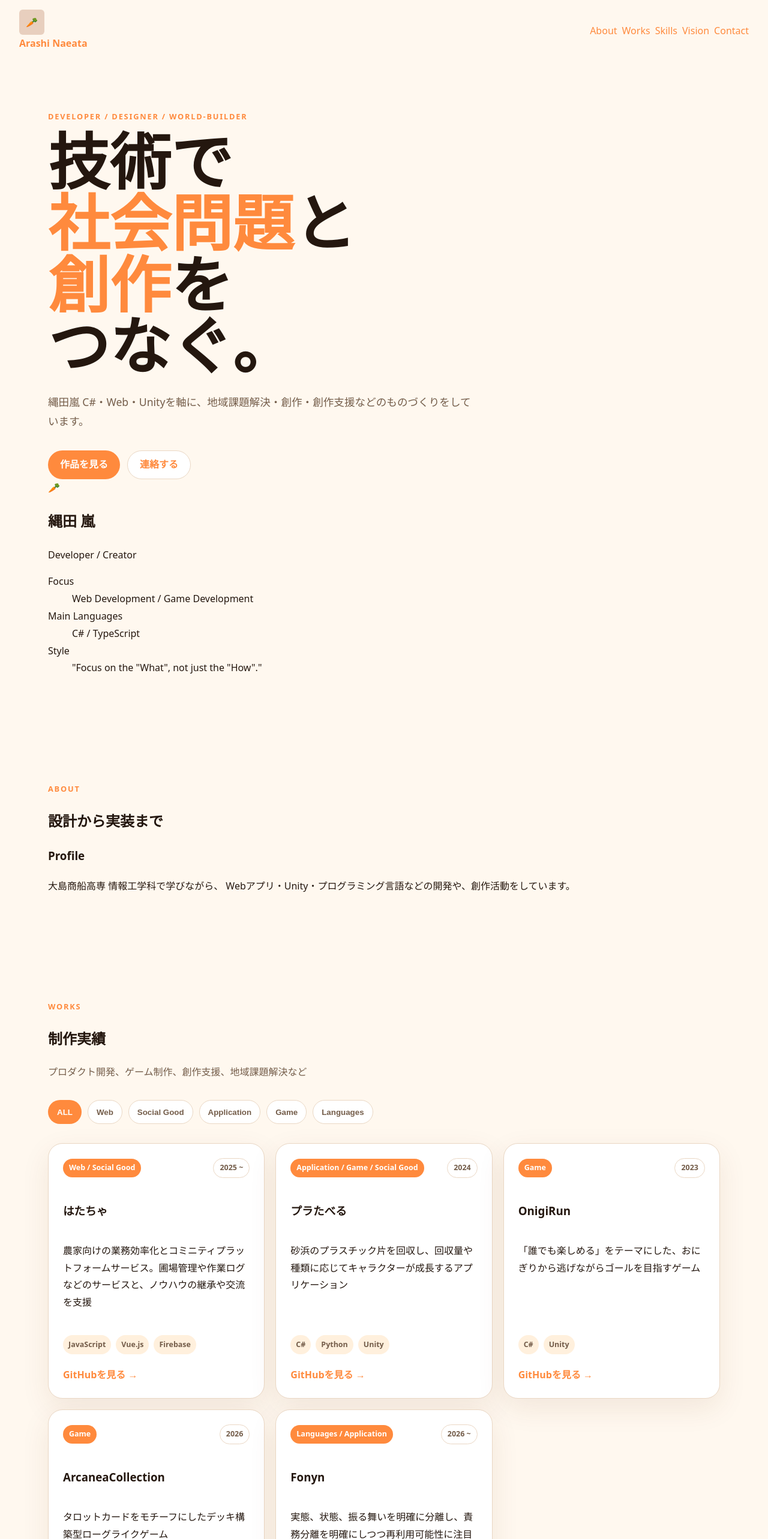
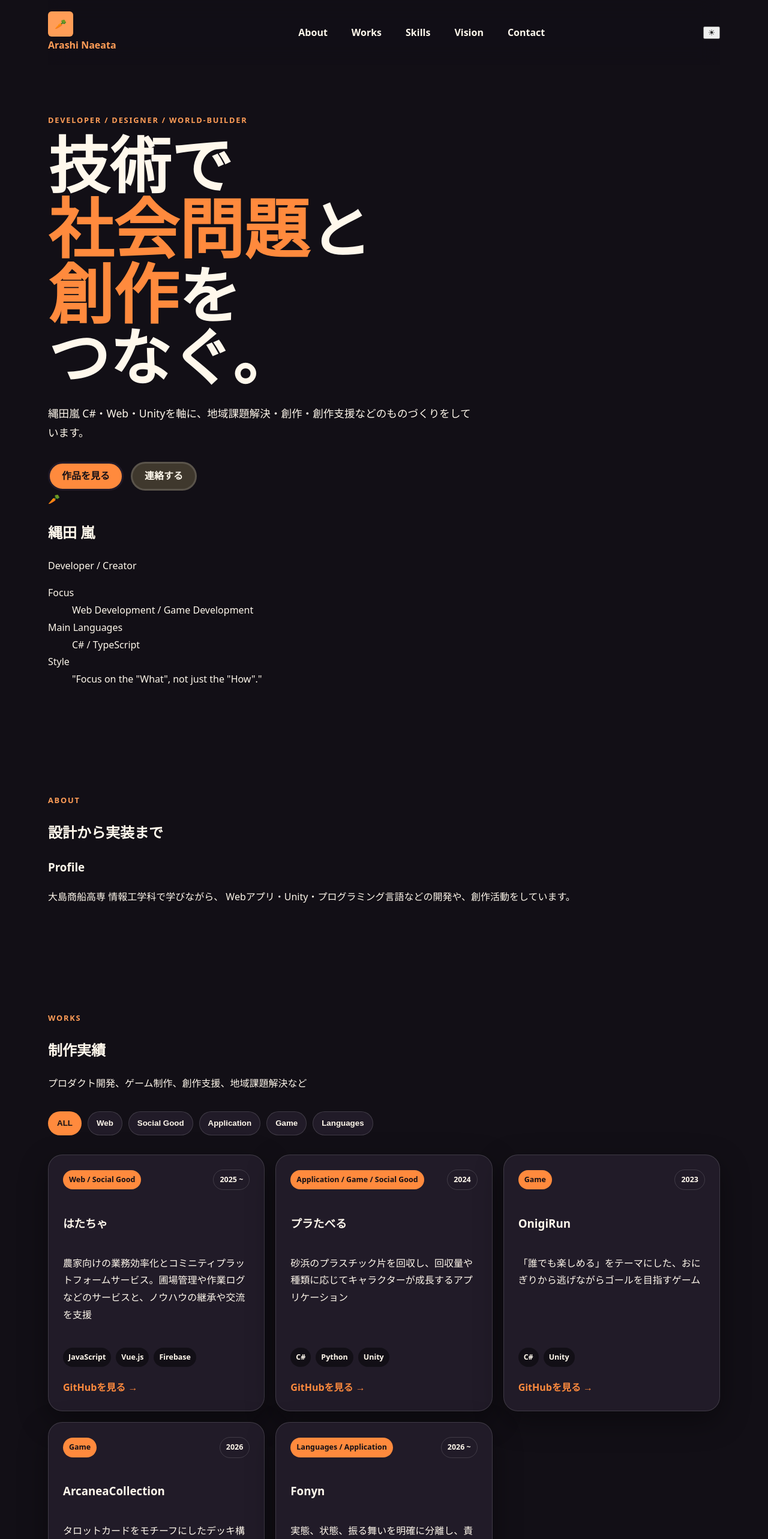
Before and after one commit to Karotte3500500/my-portfolio, a React (Vite) app: page / in a window 1280 px wide. Shown: the top 2566 px of the page at 60% size. Built offline with nearby package versions, Linux system fonts and the light colour scheme.

Commit message:
Implement dark theme

```diff
--- a/src/App.tsx
+++ b/src/App.tsx
@@ -1,19 +1,26 @@
-import Header from './components/Header';
-import Hero from './components/Hero';
-import About from './components/About';
-import Works from './components/Works';
-import Skills from './components/Vision';
-import Vision from './components/Vision';
-import Contact from './components/Contact';
-import Footer from './components/Footer';
+import Header from "./components/Header";
+import Hero from "./components/Hero";
+import About from "./components/About";
+import Works from "./components/Works";
+import Skills from "./components/Vision";
+import Vision from "./components/Vision";
+import Contact from "./components/Contact";
+import Footer from "./components/Footer";
 
-import './App.css'
+import { useState, useEffect } from "react";
+import "./App.css"
 
 function App(): React.JSX.Element {
+  const [isLightMode, setIsLightMode] = useState<boolean>(
+    () => localStorage.getItem("lightMode") === "true"
+  );
 
+  useEffect(() => {
+    localStorage.setItem("theme", isLightMode ? "light" : "dark");
+  }, [isLightMode]);
   return (
-    <>
-      <Header/>
+    <div className={`app ${isLightMode ? "" : "dark"}`}>
+      <Header isLightMode={isLightMode} setIsLightMode={setIsLightMode} />
 
       <main>
         <Hero/>
@@ -25,7 +32,7 @@ function App(): React.JSX.Element {
       </main>
 
       <Footer/>
-    </>
+    </div>
   )
 }
 
--- a/src/components/Contact.css
+++ b/src/components/Contact.css
@@ -11,10 +11,10 @@
 	margin-top: 32px;
 	padding: 24px;
 
-	border: 1px solid #ead7c4;
+	border: 1px solid var(--line);
 	border-radius: 24px;
-	background: white;
-	box-shadow: 0px 16px 48px rgba(103, 55, 25, 0.08);
+	background: var(--card);
+	box-shadow: 0px 16px 48px var(--shadow);
 }
 
 
@@ -36,7 +36,7 @@
 	grid-column: 1 / -1;
 	font-size: 0.8rem;
 	min-height: 1.5em;
-	color: #ff8e3d;
+	color: var(--accent);
 	font-weight: 800;
 }
 
--- a/src/components/Header.css
+++ b/src/components/Header.css
@@ -1,4 +1,4 @@
-.site-header{
+.site-header {
     position: sticky;
     top: 0;
     z-index: 10;
@@ -6,12 +6,13 @@
     display: flex;
     justify-content: space-between;
     align-items: center;
+    gap: 16px;
 
-    width: 100%;
+    width: min(1120px, calc(100% - 32px));
     margin: 0 auto;
-    padding: 16px 32px;
+    padding: 16px 0;
 
-    background: rgba(255, 248, 239, 0.8);
+    background: color-mix(in srgb, var(--bg) 82%, transparent);
     backdrop-filter: blur(16px);
 }
 
@@ -29,15 +30,20 @@
     height: 42px;
     border-radius: 14%;
 
-    background: #e8cfbe;
-    color: white;
+    background: var(--accent);
+    color: var(--bg);
 }
 
-.nav-menu{
-    display: flex;
-    gap: 8px;
+.nav-menu a {
+  display: inline-block;
+  padding: 8px 12px;
+  border-radius: 999px;
 
-    margin: 0;
-    padding: 0;
-    list-style: none;
+  color: var(--muted);
+  font-weight: 700;
 }
+
+.nav-menu a:hover {
+  background: var(--bg-soft);
+  color: var(--text);
+}
--- a/src/components/Header.tsx
+++ b/src/components/Header.tsx
@@ -1,6 +1,11 @@
 import "./Header.css";
 
-export default function Header(): React.JSX.Element{
+type HeaderProps = {
+    isLightMode: boolean;
+    setIsLightMode: (value: boolean) => void;
+};
+
+export default function Header({ isLightMode, setIsLightMode }: HeaderProps): React.JSX.Element{
     return(
         <header className="site-header">
             <a className="logo" href="#top">
@@ -17,6 +22,13 @@ export default function Header(): React.JSX.Element{
                     <li><a href="#contact">Contact</a></li>
                 </ul>
             </nav>
+
+            <button
+                className="theme-toggle"
+                onClick={() => setIsLightMode(!isLightMode)}
+            >
+                {isLightMode ? "☽" : "☀"}
+            </button>
         </header>
     );
 }
--- a/src/components/Hero.css
+++ b/src/components/Hero.css
@@ -16,11 +16,13 @@
 
 .gradient-text {
   color: #ff8a3d;
+  font-size: clamp(3.7rem, 8.5vw, 7.3rem);
   animation: blinkAndStop 2.2s step-end 1 forwards;
 }
 
 .gradient-text2 {
   color: #ff8a3d;
+  font-size: clamp(3.7rem, 8.5vw, 7.3rem);
   animation: blinkAndStop 2.7s step-end 1 forwards;
 }
 
@@ -35,7 +37,7 @@
 .hero-lead {
   max-width: 720px;
   margin-top: 28px;
-  color: #745d4a;
+  color: var(--lead);
   font-size: 1.1rem;
 }
 
@@ -43,28 +45,6 @@
   display: flex;
   gap: 12px;
   margin-top: 32px;
-}
-
-.button {
-  display: inline-flex;
-  align-items: center;
-  justify-content: center;
-
-  min-height: 48px;
-  padding: 0 20px;
-  border-radius: 999px;
-
-  font-weight: 800;
-}
-
-.button.primary {
-  background: #ff8a3d;
-  color: white;
-}
-
-.button.ghost {
-  border: 1px solid #ead7c4;
-  background: white;
 }
 
 @media (max-width: 800px) {
@@ -87,10 +67,6 @@
     flex-direction: column;
   }
 
-  .button {
-    width: 100%;
-  }
-
   .hero-card {
     max-width: 420px;
   }
@@ -99,41 +75,41 @@
 @keyframes blinkAndStop {
   0% {color: #ff8a3d;}
 
-  0.5% {color: #4b3a26; font-size: clamp(4.2rem, 9vw, 7.8rem);}
+  0.5% {color: var(--text); font-size: clamp(4.2rem, 9vw, 7.8rem);}
   1% {color: #57f413; font-size: clamp(3.2rem, 8vw, 6.8rem);}
 
-  1.5% {color: #4b3a26; font-size: clamp(3.2rem, 8vw, 6.8rem);}
+  1.5% {color: var(--text); font-size: clamp(3.2rem, 8vw, 6.8rem);}
   2% {color: #edaa1b; font-size: clamp(1.2rem, 5vw, 4.8rem);}
 
-  4% {color: #282422; font-size: clamp(3.2rem, 8vw, 6.8rem);}
+  4% {color: var(--text); font-size: clamp(3.2rem, 8vw, 6.8rem);}
   8% {color: #ff8a3d; font-size: clamp(3.2rem, 8vw, 6.8rem);}
 
-  12% {color: #4b3a26; font-size: clamp(6.2rem, 11vw, 10.8rem);}
+  12% {color: var(--text); font-size: clamp(6.2rem, 11vw, 10.8rem);}
   16% {color: #009c53; font-size: clamp(3.2rem, 8vw, 6.8rem);}
 
-  30% {color: #4b3a26; font-size: clamp(4.2rem, 9vw, 7.8rem);}
+  30% {color: var(--text); font-size: clamp(4.2rem, 9vw, 7.8rem);}
   40% {color: #ff8a3d; font-size: clamp(3.2rem, 8vw, 6.8rem);}
 
-  80% {color: #4b3a26; font-size: clamp(4.2rem, 9vw, 7.8rem);}
+  80% {color: var(--text); font-size: clamp(4.2rem, 9vw, 7.8rem);}
 }
 
 @keyframes blinkAndStop1 {
   0% {color: #745d4a;}
 
-  0.5% {color: #4b3a26; font-size: 20px;}
+  0.5% {color: var(--text); font-size: 20px;}
   1% {color: #f4c313; font-size: 10px;}
 
-  1.5% {color: #4b3a26; font-size: 60px;}
+  1.5% {color: var(--text); font-size: 60px;}
   2% {color: #edaa1b; font-size: 30px;}
 
-  4% {color: #282422; font-size: 20px;}
+  4% {color: var(--text); font-size: 20px;}
   8% {color: #23e340; font-size: 40px;}
 
-  12% {color: #4b3a26; font-size: 50px;}
+  12% {color: var(--text); font-size: 50px;}
   16% {color: #149da7; font-size: 20px;}
 
-  30% {color: #4b3a26; font-size: 50px;}
+  30% {color: var(--text); font-size: 50px;}
   40% {color: #ff8a3d; font-size: 50px;}
 
-  80% {color: #875a27; font-size: 10px;}
+  80% {color: var(--text); font-size: 10px;}
 }
--- a/src/components/Works.css
+++ b/src/components/Works.css
@@ -3,7 +3,7 @@
 }
 
 .section-heading p:not(.eyebrow){
-	color: #745d4a;
+	color: var(--lead);
 }
 
 .works-grid {
@@ -20,17 +20,17 @@
 	min-height: 360px;
 	padding: 24px;
 
-	border: 1px solid #ead7c4;
+	border: 1px solid var(--line);
 	border-radius: 24px;
-	background: white;
+	background: var(--card);
 
-	box-shadow: 0px 16px 48px rgba(108, 55, 25, 0.09);
+	box-shadow: 0px 16px 48px var(--shadow);
 	transition: transform 0.2s ease, box-shadow 0.2s ease;
 }
 
 .work-card:hover {
 	transform: translateY(-6px);
-	box-shadow: 0px 24px 64px rgba(103, 55, 25, 0.14);
+	box-shadow: 0px 24px 64px var(--shadow);
 }
 
 .work-card-top {
@@ -47,7 +47,7 @@
 	align-items: center;
 
 	min-height: 28px;
-	padding: 4px 10px;
+	padding: 5px 10px;
 	border-radius: 999px;
 
 	font-size: 0.78rem;
@@ -56,12 +56,12 @@
 
 .tag {
 	background: #ff8a3d;
-	color: white;
+	color: var(--bg);
 }
 
 .year {
-  border: 1px solid #ead7c4;
-  color: #745d4a;
+  border: 1px solid var(--line);
+  color: var(--lead);
 }
 
 .tech-list {
@@ -78,8 +78,8 @@
   padding: 5px 9px;
   border-radius: 999px;
 
-  background: #fff0dd;
-  color: #745d4a;
+  background: var(--bg);
+  color: var(--text);
 
   font-size: 0.78rem;
   font-weight: 700;
@@ -106,11 +106,11 @@
   min-height: 40px;
   padding: 0 14px;
 
-  border: 1px solid #ead7c4;
+  border: 1px solid var(--line);
   border-radius: 999px;
 
-  background: white;
-  color: #745d4a;
+  background: var(--card);
+  color: var(--lead);
 
   font-weight: 800;
   cursor: pointer;
@@ -125,7 +125,7 @@
 .filter-btn.active {
   border-color: transparent;
   background: #ff8a3d;
-  color: white;
+  color: var(--bg);
 }
 
 @media (max-width: 960px) {
--- a/src/index.css
+++ b/src/index.css
@@ -1,3 +1,35 @@
+.app {
+  --bg: #fff8ef;
+  --bg-soft: #fff0dd;
+  --text: #24170f;
+  --card: #ffffff;
+  --line: #ead7c4;
+  --lead: #745d4a;
+  --accent: #ff8a3d;
+  --btn-g: #f4e9d7;
+  --shadow: rgba(103, 55, 25, 0.14);
+
+  min-height: 100vh;
+  background: var(--bg);
+  color: var(--text);
+
+  transition: background 0.2s ease, color 0.2s ease;
+}
+
+.app.dark {
+  --bg: #120f16;
+  --bg-soft: #211a28;
+  --text: #fff8ec;
+  --card: #211b28;
+  --lead: #fff8ec;
+  --line: rgba(255, 255, 255, 0.14);
+  --accent: #ff9d57;
+  --btn-g: #3f382d;
+  --shadow: rgba(0, 0, 0, 0.38);
+}
+
+
+
 * {
   box-sizing: border-box;
 }
@@ -5,13 +37,13 @@
 body {
   margin: 0;
   font-family: system-ui, sans-serif;
-  background: #fff8ef;
-  color: #24170f;
+  background: var(--bg);
+  color: var(--text);
   line-height: 1.8;
 }
 
 a {
-  color: #ff8a3d;
+  color: var(--accent);
   text-decoration: none;
 }
 
@@ -29,11 +61,35 @@ a {
 
 .eyebrow {
   margin: 0 0 12px;
-  color: #ff8a3d;
+  color: var(--accent);
   font-size: 0.8rem;
   font-weight: 900;
   letter-spacing: 0.14em;
   text-transform: uppercase;
+}
+
+.button {
+  display: inline-flex;
+  align-items: center;
+  justify-content: center;
+
+  min-height: 48px;
+  padding: 0 20px;
+  border-radius: 999px;
+
+  font-weight: 800;
+}
+
+.button.primary {
+  border: 3px solid var(--bg-soft);
+  background: #ff8a3d;
+  color: var(--bg);
+}
+
+.button.ghost {
+  border: 3px solid var(--line);
+  background: var(--btn-g);
+  color: var(--text);
 }
 
 @media (max-width: 800px) {
@@ -45,4 +101,8 @@ a {
   .nav-menu {
     flex-wrap: wrap;
   }
+
+  .button {
+    width: 100%;
+  }
 }
```
